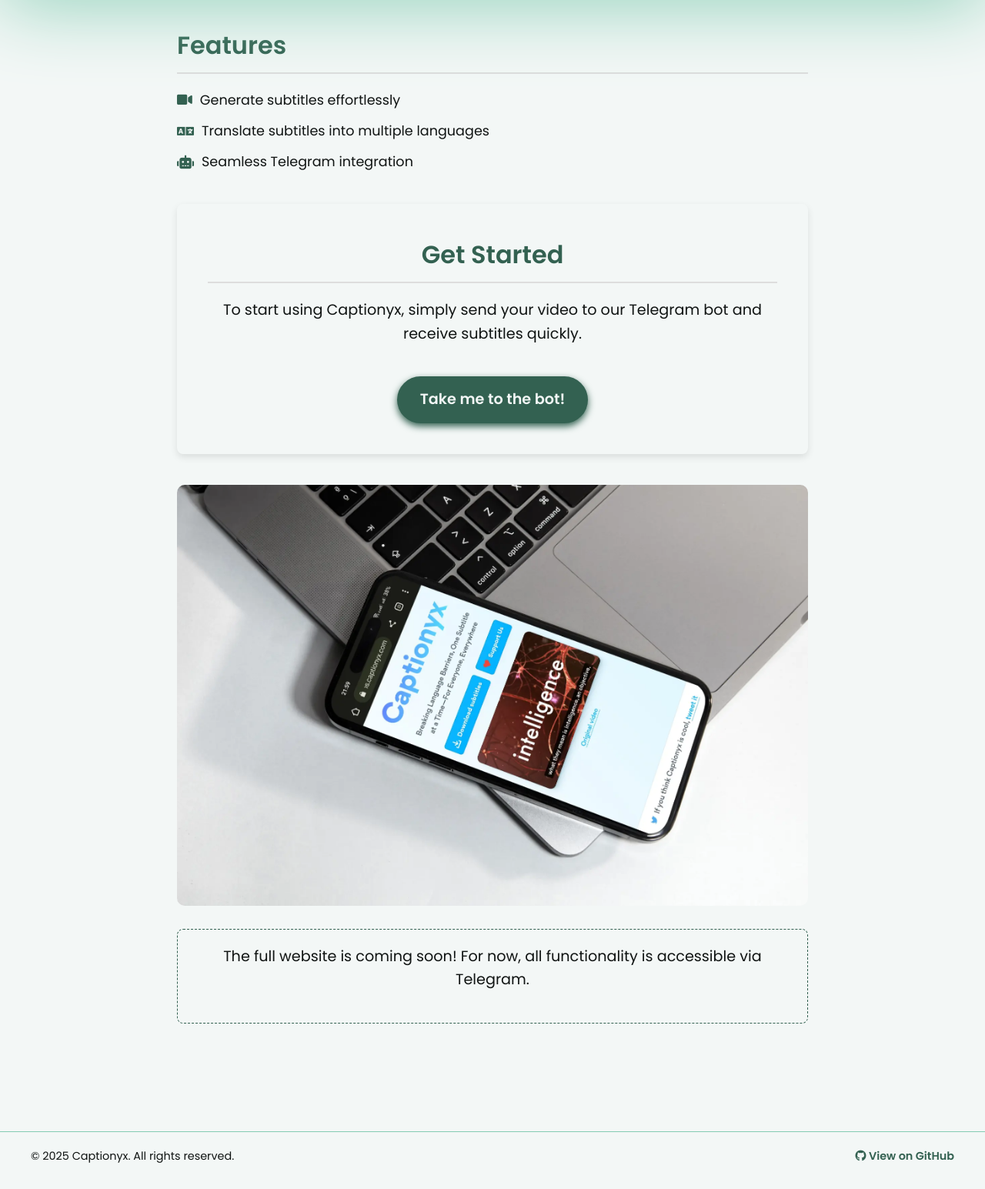
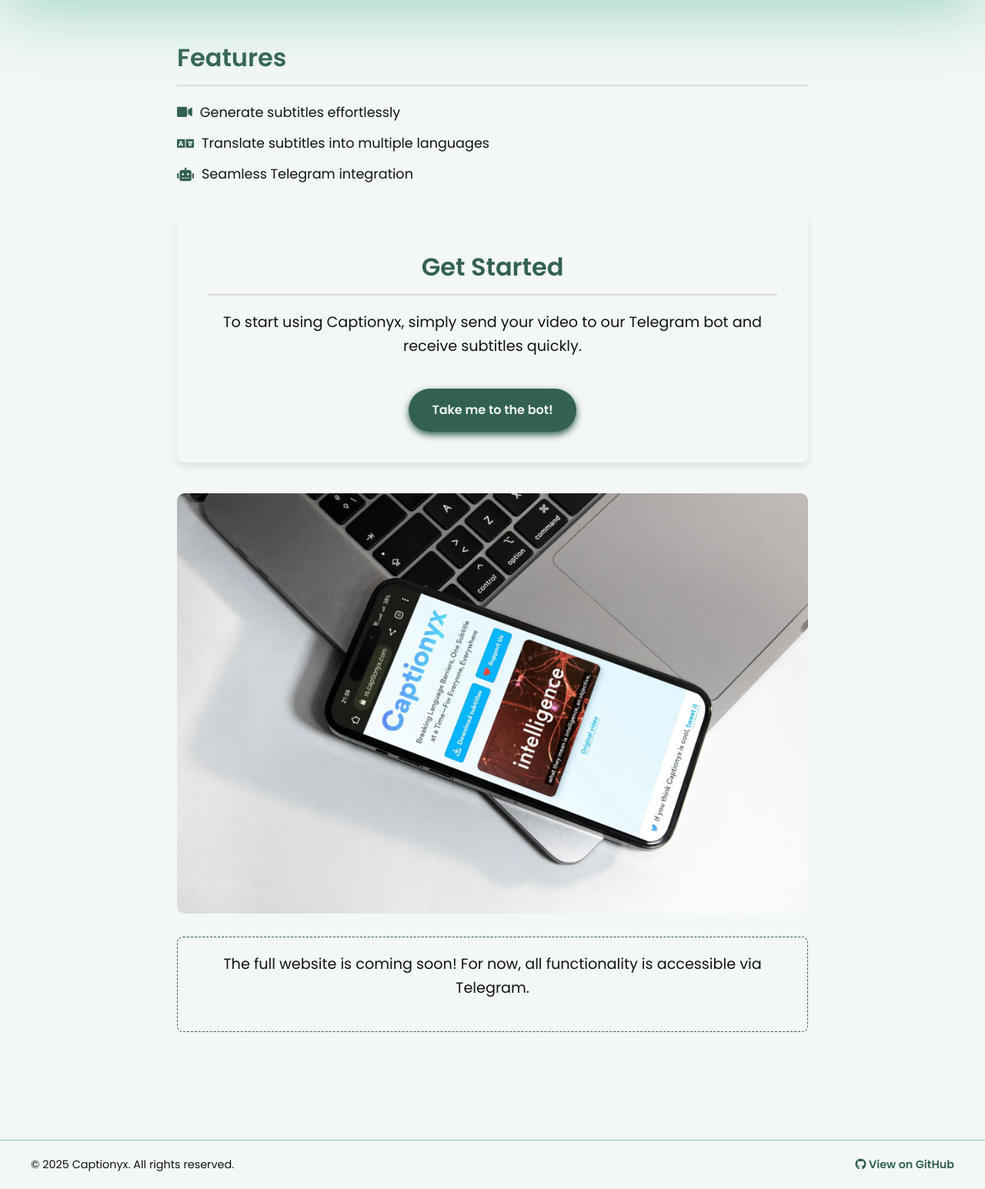
Before and after one commit to awerks/website, a Flask app: page / in a window 1280 px wide. Shown: the part 91-1636 px from the top of the page at 77% size. Before the commit the page ends 1602 px from the top, so only its background shows below. Run offline with Flask 2, Linux system fonts and the light colour scheme.

Commit message:
Adjust margin and font size in base CSS for improved layout and readability

```diff
--- a/static/base.css
+++ b/static/base.css
@@ -78,7 +78,7 @@ main {
     border-radius: 8px;
     box-shadow: var(--card-shadow);
     transition: background 0.3s ease, box-shadow 0.3s ease;
-    margin: 4rem auto 0;
+    margin: 5rem auto 0;
 }
 
 main section {
@@ -174,7 +174,7 @@ nav a:hover {
     color: var(--background);
     padding: 15px 30px;
     border-radius: 50px;
-    font-size: 1.2rem;
+    font-size: 1rem;
     transition: background 0.3s ease;
     font-weight: 600;
     box-shadow: 0 4px 10px var(--primary);
```
